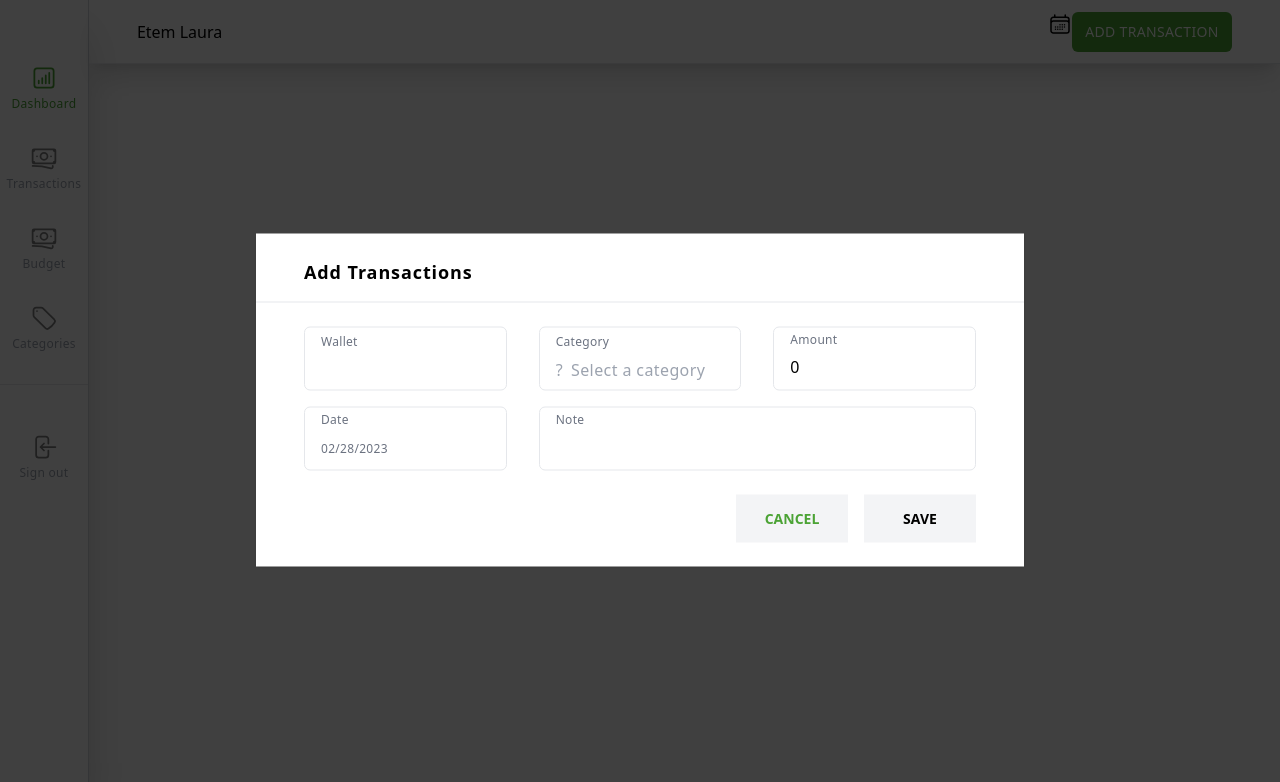
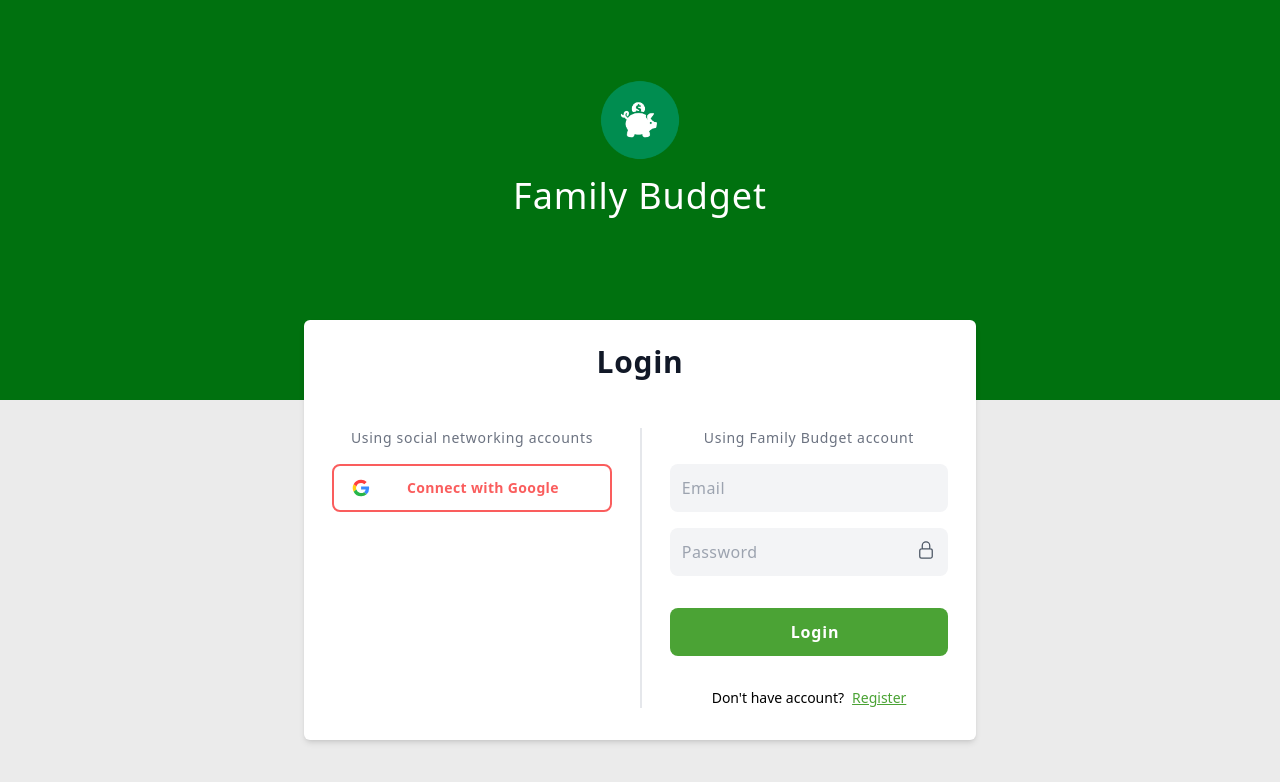
Before and after one commit to etrafa/familyBudget, a React (Create React App) app: page / in a window 1280 px wide. Shown: the top 782 px of the page. Built offline with nearby package versions, Linux system fonts and the light colour scheme.

Commit message:
login page completed.

```diff
--- a/src/App.tsx
+++ b/src/App.tsx
@@ -6,6 +6,7 @@
 import CategoryModal from "./components/Modals/CategoryModal";
 import { INewExpense } from "./Interfaces/INewExpense";
 import WalletModal from "./components/Modals/WalletModal";
+import Login from "./components/Login/Login";
 
 function App() {
   const [isAddNewExpenseModalOpen, setIsAddNewExpenseModalOpen] =
@@ -28,7 +29,8 @@
 
   return (
     <Router>
-      <div>
+      <Login />
+      {/* <div>
         <div className="flex">
           <Sidebar />
           <Navbar setIsAddNewExpenseModalOpen={setIsAddNewExpenseModalOpen} />
@@ -52,7 +54,7 @@
         {isWalletModalOpen && (
           <WalletModal setIsWalletModalOpen={setIsWalletModalOpen} />
         )}
-      </div>
+      </div> */}
       <Routes>
         <Route path="/" />
       </Routes>
--- /dev/null
+++ b/src/components/Login/ConnectWithGoogle.tsx
@@ -0,0 +1,43 @@
+const ConnectWithGoogle = () => {
+  return (
+    <button className="w-10/12 mx-auto mt-4 flex items-center px-4 h-12 rounded-lg border-2 border-[#FA5D5D] hover:bg-[#FA5D5D] group">
+      <svg
+        xmlns="http://www.w3.org/2000/svg"
+        viewBox="0 0 24 24"
+        className="w-6 h-6"
+      >
+        <g>
+          <rect width="24" height="24" fill="none"></rect>
+          <path
+            d="M261.529,3012.3a5.143,5.143,0,0,1,3.551,1.34l2.592-2.481a8.919,8.919,0,0,0-6.143-2.339,9.2,9.2,0,0,0-8.2,4.959l2.969,2.26a5.54,5.54,0,0,1,5.231-3.739"
+            transform="translate(-249.345 -3005.818)"
+            fill="#ff3e3e"
+            fillRule="evenodd"
+          ></path>
+          <path
+            d="M270.345,3018.018a7.545,7.545,0,0,0-.194-1.84h-8.622v3.34h5.061a4.388,4.388,0,0,1-1.878,2.92l2.9,2.2a8.712,8.712,0,0,0,2.733-6.62"
+            transform="translate(-249.345 -3005.818)"
+            fill="#3b8aff"
+            fill-rule="evenodd"
+          ></path>
+          <path
+            d="M256.3,3019.6a5.423,5.423,0,0,1-.306-1.78,5.712,5.712,0,0,1,.3-1.781l-2.969-2.259a8.817,8.817,0,0,0,0,8.08Z"
+            transform="translate(-249.345 -3005.818)"
+            fill="#ffce12"
+            fill-rule="evenodd"
+          ></path>
+          <path
+            d="M261.529,3026.818a8.858,8.858,0,0,0,6.081-2.18l-2.9-2.2a5.677,5.677,0,0,1-8.408-2.84l-2.969,2.26a9.182,9.182,0,0,0,8.2,4.96"
+            transform="translate(-249.345 -3005.818)"
+            fill="#27b648"
+            fillRule="evenodd"
+          ></path>
+        </g>
+      </svg>
+      <span className="w-full text-center text-sm font-semibold tracking-wide text-[#FA5D5D] group-hover:text-white">
+        Connect with Google
+      </span>
+    </button>
+  );
+};
+export default ConnectWithGoogle;
--- /dev/null
+++ b/src/components/Login/Login.tsx
@@ -0,0 +1,94 @@
+import { useState } from "react";
+import Logo from "../../assets/logo.png";
+import ConnectWithGoogle from "./ConnectWithGoogle";
+
+const Login = () => {
+  const [showPassword, setShowPassword] = useState(false);
+
+  return (
+    <div className="w-full min-h-screen">
+      <div className="w-full min-h-[50vh] bg-[#00710F]">
+        <div className="flex flex-col justify-center items-center gap-y-4 pt-20">
+          <img className="w-20 h-20" src={Logo} alt="company logo" />
+          <h1 className="text-4xl text-white tracking-wide font-medium">
+            Family Budget
+          </h1>
+        </div>
+      </div>
+      <div className="w-full min-h-[50vh] bg-[#EBEBEB] relative">
+        <div className="w-full max-w-2xl rounded-md bg-white shadow-md absolute -top-20 left-1/2 transform -translate-x-1/2 h-[420px]">
+          <h2 className="text-center mt-6 font-bold text-3xl tracking-wide text-gray-900">
+            Login
+          </h2>
+          <div className="flex mt-12">
+            <div className="flex flex-col w-6/12 ">
+              <span className="text-center text-sm text-gray-500 tracking-wider">
+                Using social networking accounts
+              </span>
+              <ConnectWithGoogle />
+            </div>
+            <div className="flex flex-col w-6/12 gap-y-4 border-l-2">
+              <span className="text-center text-sm text-gray-500 tracking-wider">
+                Using Family Budget account
+              </span>
+              <input
+                className="w-10/12 h-12 mx-auto bg-gray-100 pl-3 rounded-lg hover:border-2 hover:border-light-green focus:outline-light-green placeholder:tracking-wide"
+                placeholder="Email"
+              />
+              <div className="w-10/12 h-12 mx-auto relative">
+                <input
+                  className="w-full h-12 bg-gray-100 hover:border-2 pl-3 rounded-lg hover:border-light-green focus:outline-light-green placeholder:tracking-wide"
+                  type={showPassword ? "text" : "password"}
+                  placeholder="Password"
+                />
+                {!showPassword && (
+                  <svg
+                    onClick={() => setShowPassword(true)}
+                    xmlns="http://www.w3.org/2000/svg"
+                    fill="none"
+                    viewBox="0 0 24 24"
+                    strokeWidth={1.5}
+                    className="w-5 h-5 absolute top-3 right-3 cursor-pointer stroke-gray-600"
+                  >
+                    <path
+                      strokeLinecap="round"
+                      strokeLinejoin="round"
+                      d="M16.5 10.5V6.75a4.5 4.5 0 10-9 0v3.75m-.75 11.25h10.5a2.25 2.25 0 002.25-2.25v-6.75a2.25 2.25 0 00-2.25-2.25H6.75a2.25 2.25 0 00-2.25 2.25v6.75a2.25 2.25 0 002.25 2.25z"
+                    />
+                  </svg>
+                )}
+
+                {showPassword && (
+                  <svg
+                    onClick={() => setShowPassword(false)}
+                    xmlns="http://www.w3.org/2000/svg"
+                    fill="none"
+                    viewBox="0 0 24 24"
+                    strokeWidth={2}
+                    className="w-5 h-5 absolute top-3 right-3 cursor-pointer stroke-light-green"
+                  >
+                    <path
+                      strokeLinecap="round"
+                      strokeLinejoin="round"
+                      d="M13.5 10.5V6.75a4.5 4.5 0 119 0v3.75M3.75 21.75h10.5a2.25 2.25 0 002.25-2.25v-6.75a2.25 2.25 0 00-2.25-2.25H3.75a2.25 2.25 0 00-2.25 2.25v6.75a2.25 2.25 0 002.25 2.25z"
+                    />
+                  </svg>
+                )}
+              </div>
+              <button className="mt-4 w-10/12 h-12 mx-auto bg-light-green text-white tracking-wider font-semibold pl-3 rounded-lg hover:opacity-95">
+                Login
+              </button>
+              <p className="mt-4 w-full text-center text-sm">
+                Don't have account?
+                <span className="text-light-green pl-2 underline cursor-pointer hover:opacity-70">
+                  Register
+                </span>
+              </p>
+            </div>
+          </div>
+        </div>
+      </div>
+    </div>
+  );
+};
+export default Login;
```
Also changed, not shown: src/assets/logo.png (added).
